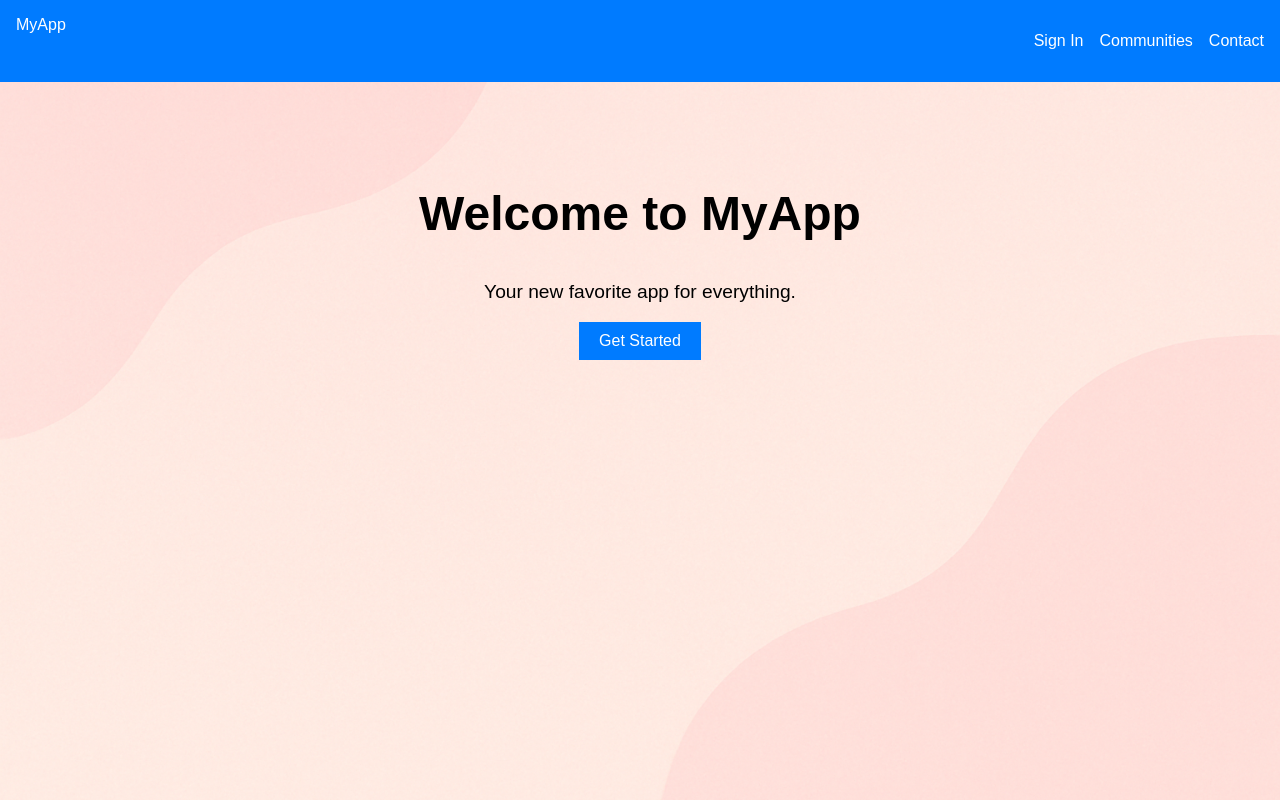
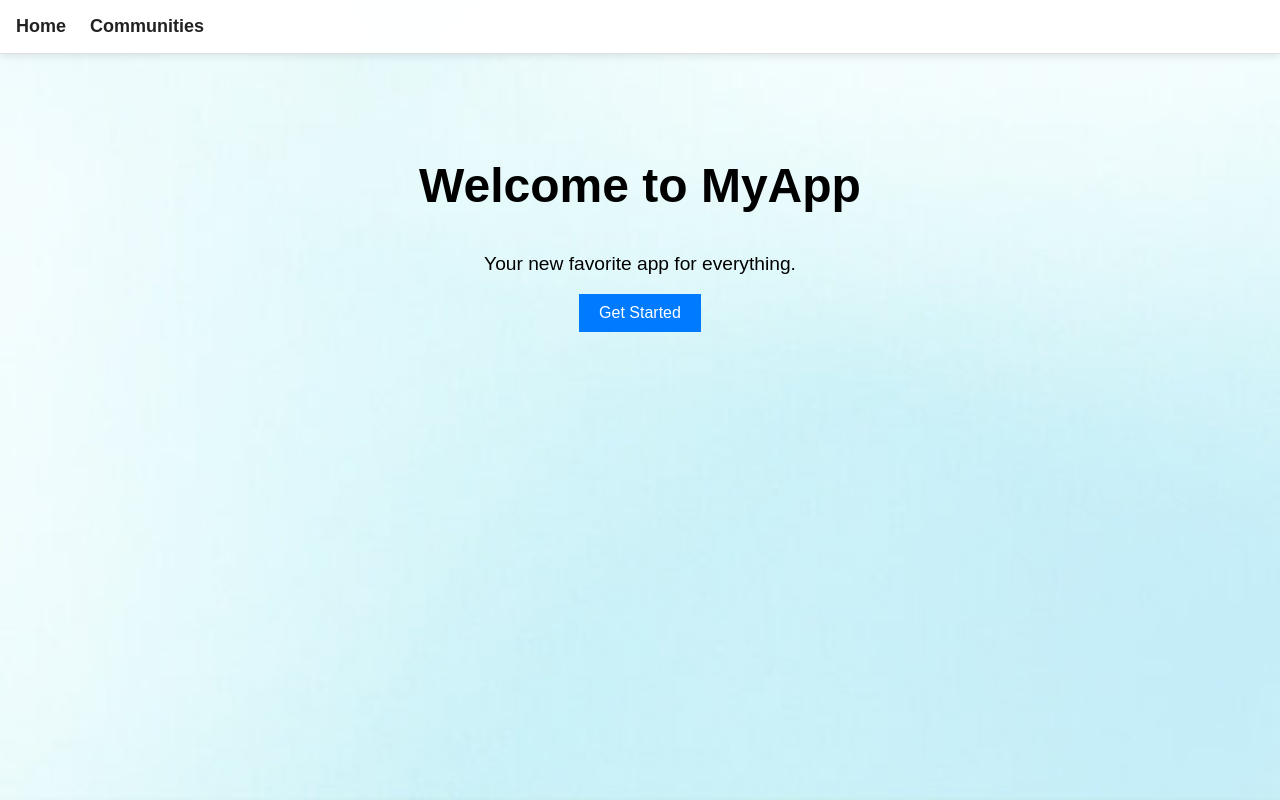
Before and after one commit to gemmanewton1/wit-hackathon-ui, a React (Create React App) app in the folder react-starter/: page /landing in a window 1280 px wide. Built offline with nearby package versions, Linux system fonts and the light colour scheme.

Commit message:
navbar and background

```diff
--- a/react-starter/src/App.css
+++ b/react-starter/src/App.css
@@ -5,10 +5,8 @@ html, body {
 
 body {
   font-family: Arial, sans-serif;
-  background-image: url('./assests/background-wit.png');
+  background-image: url('./assests/app-background.jpg');
   background-size: cover;
-  background-position: center;
-  background-repeat: no-repeat;
 }
 
 .signin-container {
@@ -100,3 +98,9 @@ body {
 .communities-title {
   color: #CC5500;
 }
+
+.navbar-opaque {
+    background: rgba(255, 255, 255, 0.98);
+    box-shadow: 0 2px 8px rgba(0,0,0,0.10);
+    border-bottom: 1px solid #e0e0e0;
+}
--- a/react-starter/src/App.jsx
+++ b/react-starter/src/App.jsx
@@ -1,16 +1,28 @@
 import React from "react";
-import { Routes, Route } from "react-router-dom";
+import { Routes, Route, useLocation } from "react-router-dom";
+import Navbar from "./Components/Navbar";
 import SignIn from "./Components/SignIn";
 import LandingPage from "./Components/LandingPage";
 import CommunitiesPage from "./Components/CommunityPage";
 
 function App() {
+  const location = useLocation();
+  // Hide navbar on sign-in page
+  const showNavbar = location.pathname !== "/";
+  const navLinks = [
+    { label: "Home", href: "/landing" },
+    { label: "Communities", href: "/communities" }
+  ];
+
   return (
-    <Routes>
-      <Route path="/" element={<SignIn />} />
-      <Route path="/landing" element={<LandingPage />} />
-      <Route path="/communities" element={<CommunitiesPage />} />
-    </Routes>
+    <>
+      {showNavbar && <Navbar links={navLinks} />}
+      <Routes>
+        <Route path="/" element={<SignIn />} />
+        <Route path="/landing" element={<LandingPage />} />
+        <Route path="/communities" element={<CommunitiesPage />} />
+      </Routes>
+    </>
   );
 }
 
--- a/react-starter/src/Components/LandingPage.jsx
+++ b/react-starter/src/Components/LandingPage.jsx
@@ -4,20 +4,6 @@ import { Link } from "react-router-dom";
 function LandingPage() {
   return (
     <div className="landing-container">
-      <nav>
-        <div className="logo">MyApp</div>
-        <ul>
-          <li>
-            <Link to="/">Sign In</Link>
-          </li>
-          <li>
-            <Link to="/communities">Communities</Link>
-          </li>
-          <li>
-            <a href="#contact">Contact</a>
-          </li>
-        </ul>
-      </nav>
       <section className="hero">
         <h1>Welcome to MyApp</h1>
         <p>Your new favorite app for everything.</p>
--- a/react-starter/src/Components/Navbar.jsx
+++ b/react-starter/src/Components/Navbar.jsx
@@ -1,9 +1,22 @@
+import React from "react";
+import { Link } from "react-router-dom";
+
 const Navbar = ({ links = [] }) => (
-  <nav style={{ background: "#007bff", padding: "10px" }}>
+  <nav className="navbar-opaque" style={{ padding: "16px", display: "flex", alignItems: "center" }}>
     {links.map(link => (
-      <a key={link.label} href={link.href} style={{ color: "white", marginRight: 16, textDecoration: "none" }}>
+      <Link
+        key={link.label}
+        to={link.href}
+        style={{
+          color: "#222",
+          marginRight: 24,
+          textDecoration: "none",
+          fontWeight: "bold",
+          fontSize: "18px"
+        }}
+      >
         {link.label}
-      </a>
+      </Link>
     ))}
   </nav>
 );
```
Also changed, not shown: react-starter/src/assests/app-background.jpg (added).
